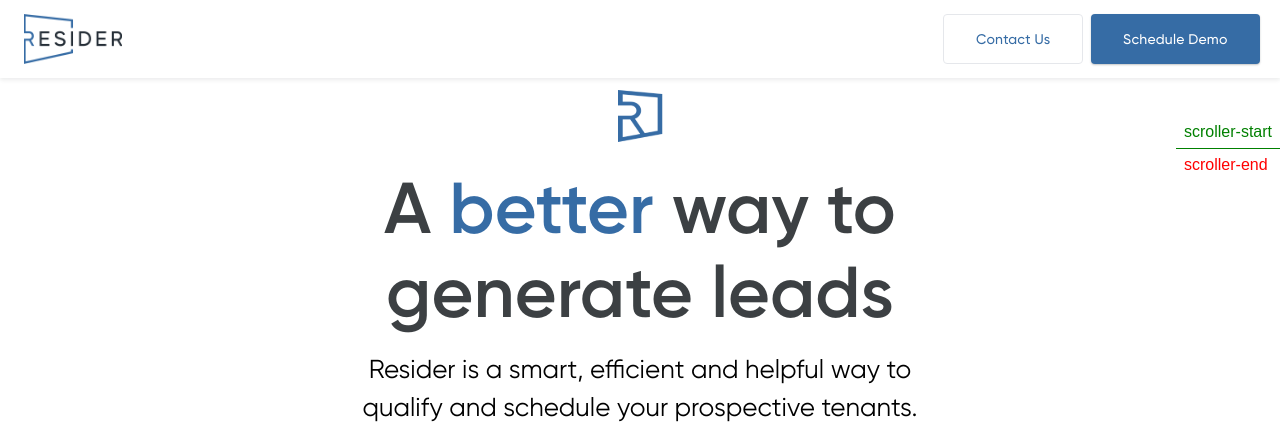
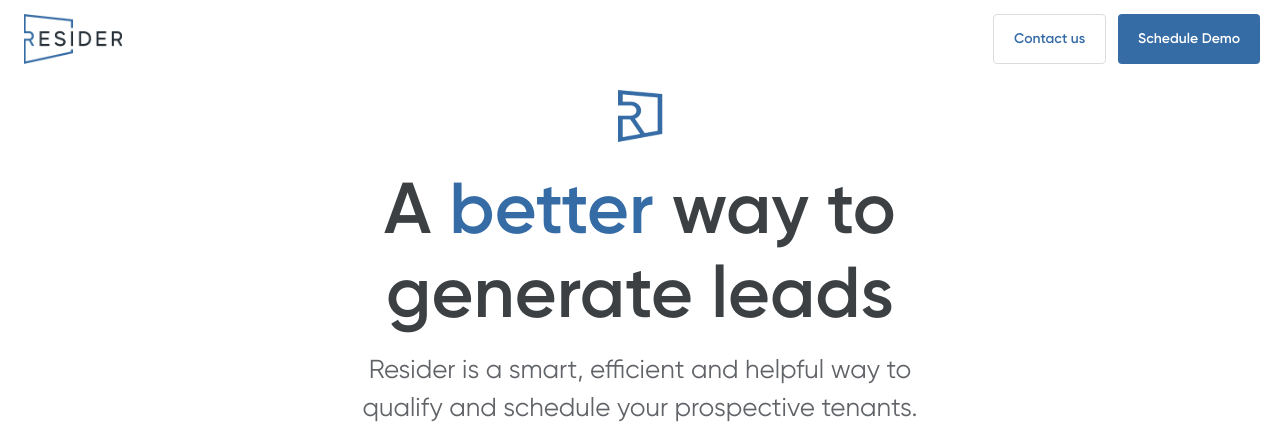
Before and after one commit to mcgrealife/landing-property, a Next.js app: page / in a window 1280 px wide. Shown: the top 448 px of the page. Built offline with nearby package versions, Linux system fonts and the light colour scheme; grey boxes are pictures that could not be loaded; what @savvywombat/tailwindcss-grid-areas would draw is missing.

Commit message:
GSAP to animate header shadow on scroll :)

```diff
--- a/pages/index.js
+++ b/pages/index.js
@@ -21,6 +21,8 @@ export default function Home() {
   const trigger = useRef()
   const leftText = useRef()
   const rightText = useRef()
+  const topLogo = useRef()
+  const headerShadow = useRef()
 
 
   const [markerStyle, setMarkerStyle] = useState('selected')
@@ -38,6 +40,17 @@ export default function Home() {
   let tl = useRef()
 
   useEffect(() => {
+
+    gsap.to(headerShadow.current, {
+      opacity: 100,
+      scrollTrigger: {
+        trigger: topLogo.current,
+        end: "+=1000",
+        toggleActions: 'play reverse play reverse',
+        scrub: true
+      }
+    })
+
     tl.current = gsap.timeline({
       scrollTrigger: {
         trigger: trigger.current,
@@ -67,8 +80,7 @@ export default function Home() {
         onToggle: () => { console.log('onToggle') },
         pin: true,
         scrub: 1,
-        anticipatePin: 1,
-        markers: true
+        // markers: true
       },
       // paused: true
     })
@@ -107,7 +119,7 @@ export default function Home() {
       </Head>
 
 
-      <header id='header' className='bg-white  shadow-[0_2px_4px_rgba(60,64,67,0.1)] py-[14px]  w-full grid h-[78px]  sticky top-0 z-20 pr-[20px] pl-[24px]'>
+      <header className='bg-white py-[14px]  w-full grid h-[78px] sticky top-0 z-20 pr-[20px] pl-[24px]'>
         <div className=" relative">
           <Image
             src={logo}
@@ -116,17 +128,18 @@ export default function Home() {
             objectPosition='left'
           />
         </div>
-        <div className="flex flex-row justify-end gap-2 col-start-2 row-start-1">
-          <button className='hidden lg:block bg-white rounded text-resider-blue-primary p-2 border align-center font-[500] text-[14px] leading-[18px] tracking-[0.2px] px-[32px] py-[15px] will-change-transform' onClick={scheduleDemoClick}>Contact Us</button>
-          <button className='hidden lg:block bg-resider-blue-primary rounded text-white p-2 shadow-[0_1px_2px_rgba(60,64,67,0.3)] align-center font-[500] text-[14px] leading-[18px] tracking-[0.2px] px-[32px] py-[15px] will-change-transform' onClick={scheduleDemoClick}>Schedule Demo</button>
+
+        <div className="flex flex-row justify-end gap-[12px] col-start-2 row-start-1">
+          <button className='hidden lg:block bg-white rounded text-resider-blue-primary border border-[rgba(218,220,224,1)] align-center font-[600] text-[14px] leading-[20px] px-[20px] py-[14px] will-change-transform' onClick={scheduleDemoClick}>Contact us</button>
+          <button className='hidden lg:block bg-resider-blue-primary rounded text-white align-center font-[600] text-[14px] leading-[20px] px-[20px] py-[14px] will-change-transform' onClick={scheduleDemoClick}>Schedule Demo</button>
           <img src='/menu_black_24dp.svg'
             alt='menu-icon'
             className='lg:hidden  w-[24px] min-w-[24px]' />
         </div>
-
       </header>
 
 
+      <div ref={headerShadow} className='shadow-[0_2px_4px_rgba(60,64,67,0.1)] w-full grid h-[78px] fixed top-0 z-10 opacity-0' />
 
       <div id='section-1' className='flex flex-col place-items-center text-center'>
 
@@ -134,7 +147,7 @@ export default function Home() {
 
         <h1 className='mt-[24.49px] lg:mt-[24px] text-[rgba(60,64,67,1)] font-[700] text-[36px] lg:text-[72px] leading-[48px] lg:leading-[84px] tracking-[0.1px] max-w-[326px] lg:max-w-[639px]'>A <span className='text-[rgba(54,108,165,1)]'>better</span> way to generate leads</h1>
 
-        <p className='mt-[15.15px] lg:mt-[16px] text-[18px] lg:text-[26px] leading-[30px] lg:leading-[38px] max-w-[326px] lg:max-w-[579px]'>Resider is a smart, efficient and helpful way to qualify and schedule your prospective tenants.</p>
+        <p className='text-[rgba(96,99,103,1)] mt-[15.15px] lg:mt-[16px] text-[18px] lg:text-[26px] leading-[30px] lg:leading-[38px] max-w-[326px] lg:max-w-[579px]'>Resider is a smart, efficient and helpful way to qualify and schedule your prospective tenants.</p>
 
         <img src="/hero.svg" alt="hero" className='h-[318px] lg:h-[526px] mt-[24.49px] lg:mt-[24px]' />
 
```
